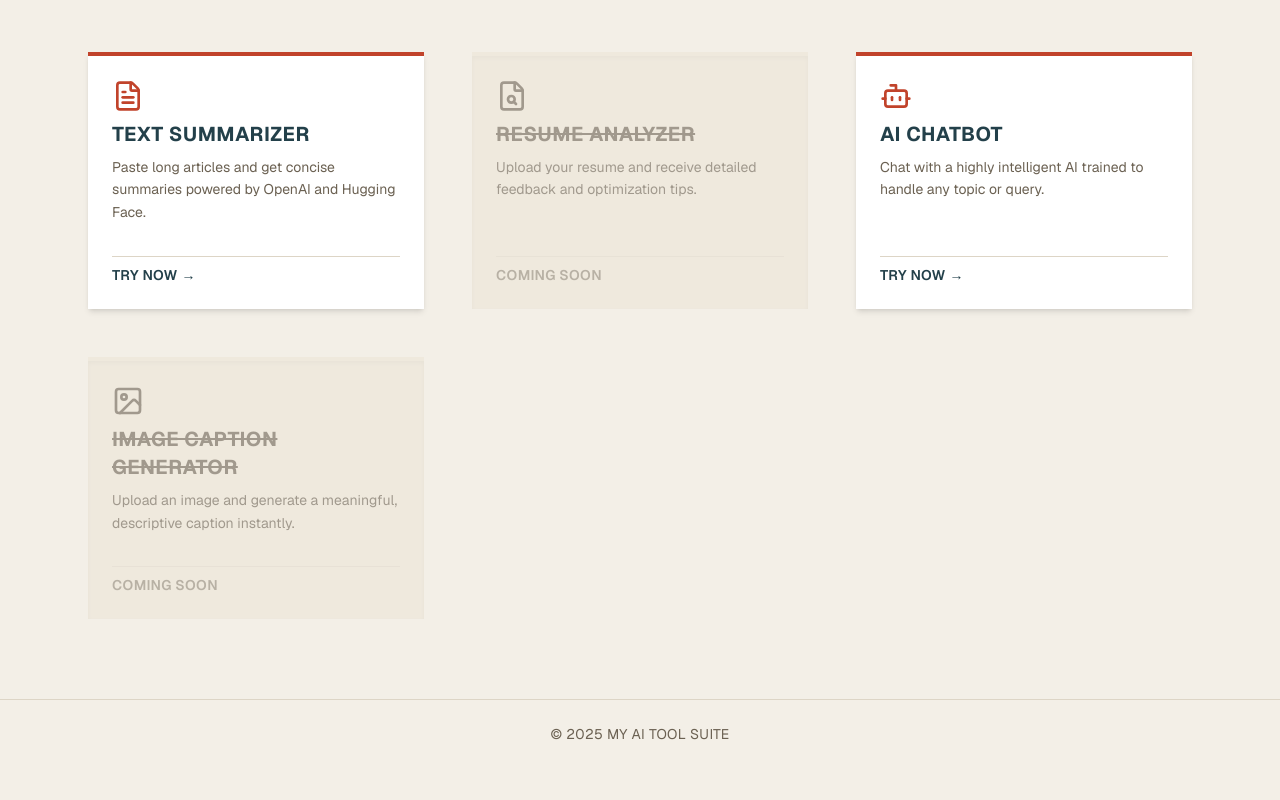
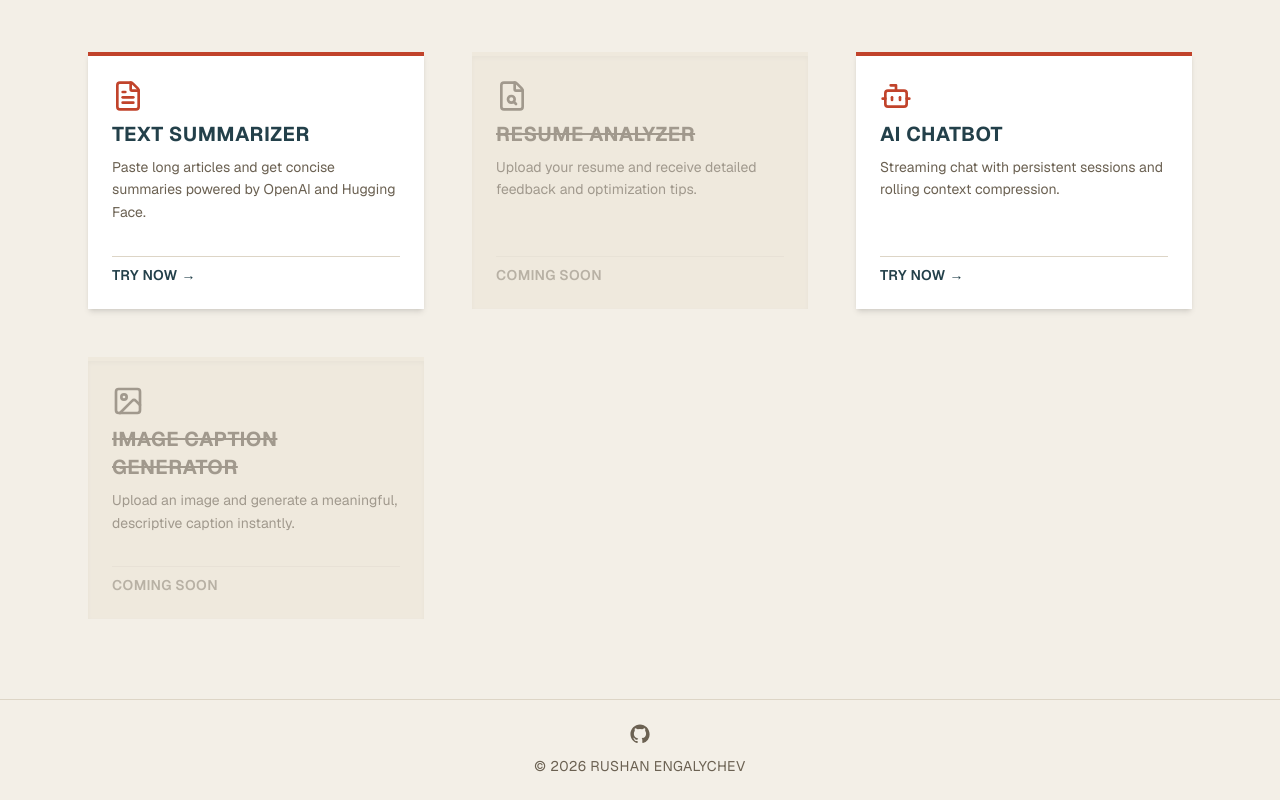
Before and after one commit to madfrag/ai-suite, a Next.js app: page / in a window 1280 px wide. Shown: the part 448-1248 px from the top of the page. Before the commit the page ends 1216 px from the top, so only its background shows below. Built offline with nearby package versions, Linux system fonts and the light colour scheme; no server answers.

Commit message:
small adjustments

```diff
--- a/src/app/page.tsx
+++ b/src/app/page.tsx
@@ -2,6 +2,8 @@
 
 import Link from 'next/link';
 import { FileText, FileSearch, Bot, Image as ImageIcon } from 'lucide-react';
+
+const GITHUB_URL = 'https://github.com/madfrag/ai-suite';
 
 export default function Home() {
   return (
@@ -73,8 +75,21 @@ export default function Home() {
       </section>
 
       {/* Footer */}
-      <footer className="border-t border-border py-6 text-center text-sm text-muted-foreground uppercase tracking-wide">
-        &copy; 2025 My AI Tool Suite
+      <footer className="border-t border-border py-6 flex flex-col items-center gap-3 text-center text-sm text-muted-foreground uppercase tracking-wide">
+        <a
+          href={GITHUB_URL}
+          target="_blank"
+          rel="noopener noreferrer"
+          className="hover:text-foreground transition"
+          aria-label="GitHub repository"
+        >
+          <svg viewBox="0 0 24 24" className="w-5 h-5 fill-current" aria-hidden="true">
+            <path d="M12 .5C5.73.5.5 5.73.5 12c0 5.08 3.29 9.39 7.86 10.91.58.11.79-.25.79-.56 0-.28-.01-1.02-.02-2-3.2.7-3.88-1.54-3.88-1.54-.52-1.33-1.28-1.68-1.28-1.68-1.04-.71.08-.7.08-.7 1.15.08 1.76 1.18 1.76 1.18 1.03 1.76 2.7 1.25 3.36.96.1-.75.4-1.25.73-1.54-2.55-.29-5.24-1.28-5.24-5.7 0-1.26.45-2.29 1.18-3.09-.12-.29-.51-1.46.11-3.05 0 0 .96-.31 3.15 1.18a10.9 10.9 0 0 1 5.74 0c2.19-1.49 3.15-1.18 3.15-1.18.62 1.59.23 2.76.11 3.05.73.8 1.18 1.83 1.18 3.09 0 4.43-2.69 5.41-5.25 5.69.41.36.78 1.06.78 2.14 0 1.55-.01 2.79-.01 3.17 0 .31.21.68.8.56A10.52 10.52 0 0 0 23.5 12C23.5 5.73 18.27.5 12 .5Z" />
+          </svg>
+        </a>
+        <a href={GITHUB_URL} target="_blank" rel="noopener noreferrer" className="hover:underline">
+          &copy; 2026 Rushan Engalychev
+        </a>
       </footer>
     </main>
   );
@@ -98,7 +113,7 @@ const tools = [
   },
   {
     title: 'AI Chatbot',
-    description: 'Chat with a highly intelligent AI trained to handle any topic or query.',
+    description: 'Streaming chat with persistent sessions and rolling context compression.',
     link: '/chatbot',
     icon: Bot,
     available: true,
```
